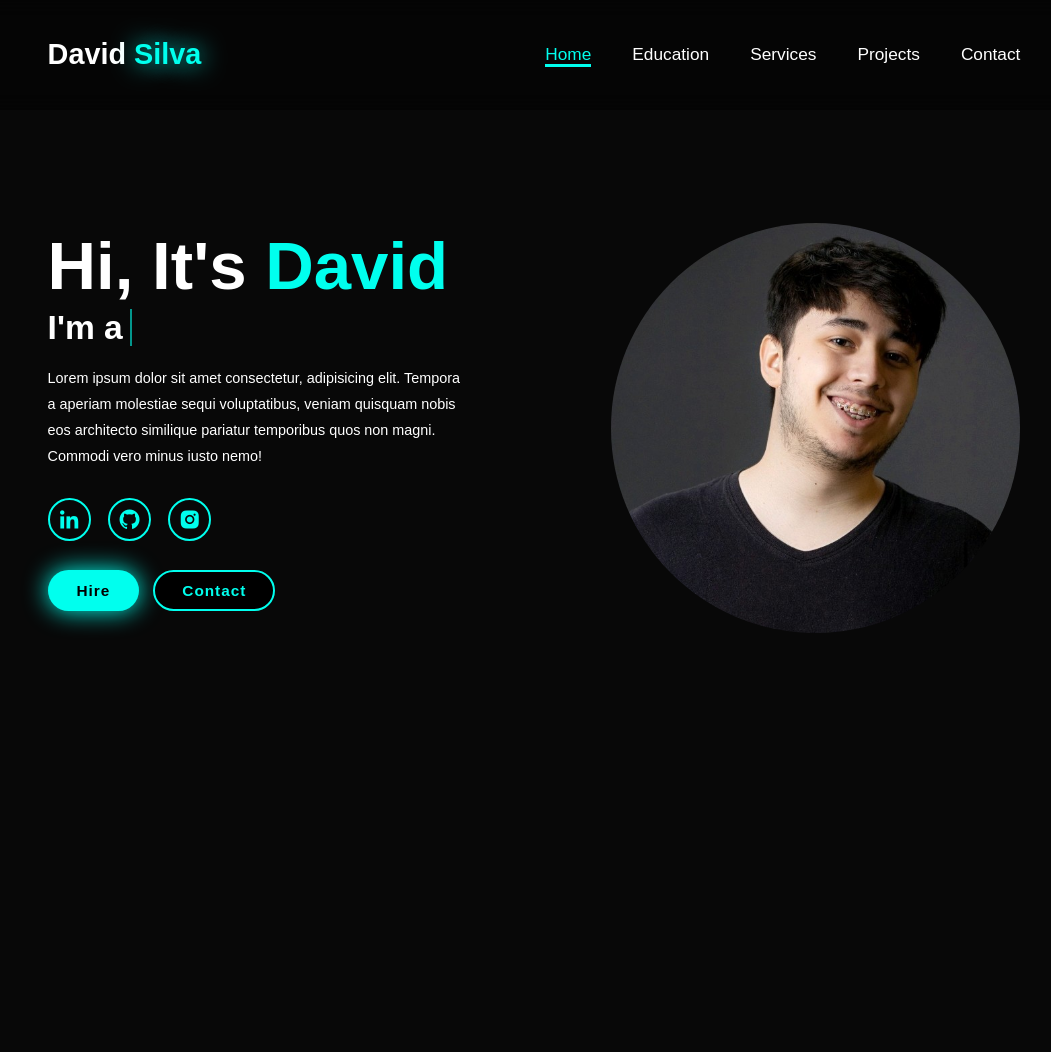
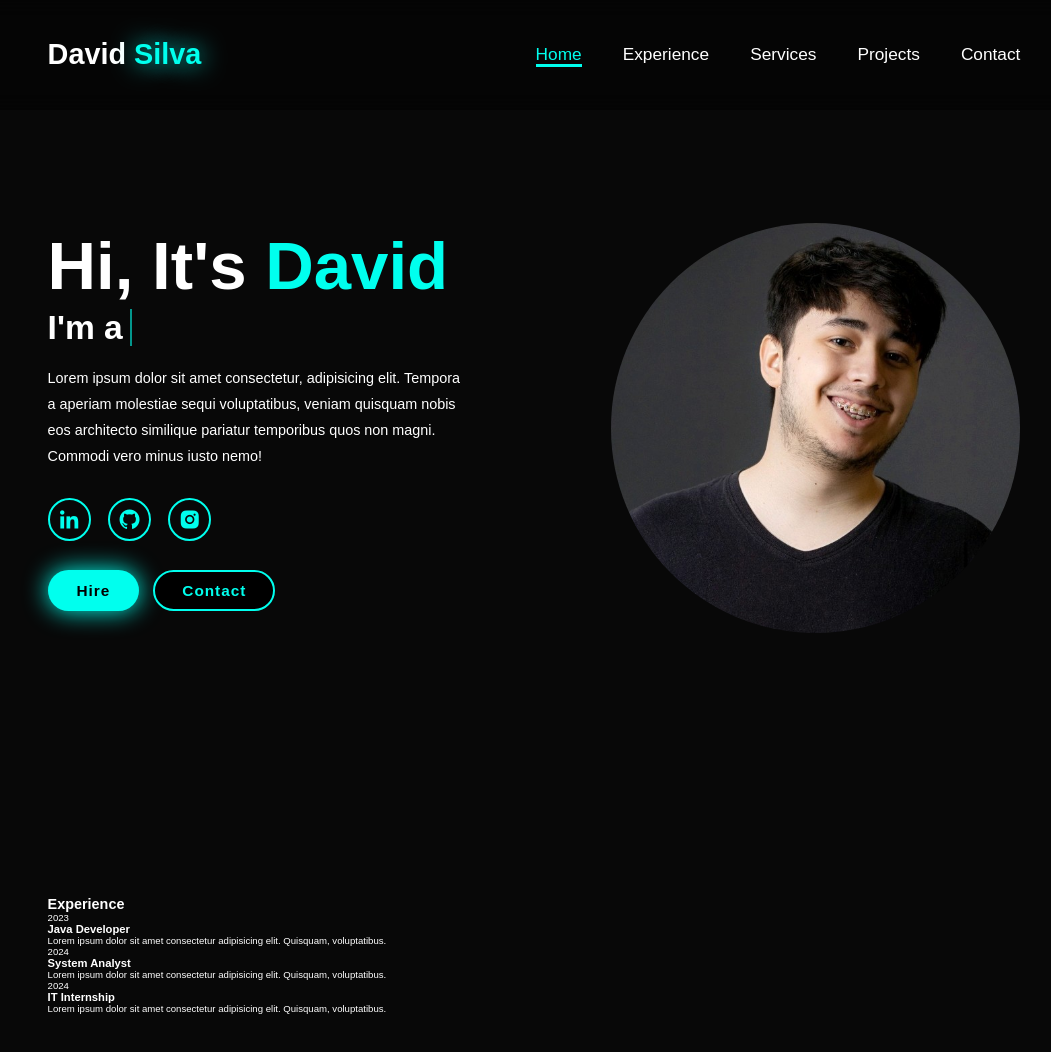
Before and after one commit to davsteixeira/portfolio-davsteixeira, a plain HTML site: page index.html in a window 1280 px wide. Shown: the whole page, without its empty margins (106-1157 px from the left). Before the commit the page ends 800 px from the top, so only its background shows below. Drawn offline with nearby package versions, Linux system fonts and the light colour scheme.

Commit message:
feat: add experience section

```diff
--- a/index.html
+++ b/index.html
@@ -18,7 +18,7 @@
 
         <nav class="navbar">
             <a href="#home" class="active">Home</a>
-            <a href="#education">Education</a>
+            <a href="#experience">Experience</a>
             <a href="#services">Services</a>
             <a href="#projects">Projects</a>
             <a href="#contact">Contact</a>
@@ -44,9 +44,46 @@
                 <a href="#contact" class="btn">Contact</a>
             </div>
         </div>
-            <div class="home-img">
-                <img src="image.jpg" alt="David Silva">
+        <div class="home-img">
+            <img src="image.jpg" alt="David Silva">
+        </div>
+    </section>
+
+    <section class="experience" id="experience">
+        <h2 class="heading">Experience</h2>
+
+        <div>
+
+            <div class="timeline-item">
+                <div class="timeline-dot">
+                    <div class="timeline-date">2023</div>
+                    <div class="timeline-content">
+                        <h3>Java Developer</h3>
+                        <p>Lorem ipsum dolor sit amet consectetur adipisicing elit. Quisquam, voluptatibus.</p>
+                    </div>
+                </div>
             </div>
+
+            <div class="timeline-item">
+                <div class="timeline-dot">
+                    <div class="timeline-date">2024</div>
+                    <div class="timeline-content">
+                        <h3>System Analyst</h3>
+                        <p>Lorem ipsum dolor sit amet consectetur adipisicing elit. Quisquam, voluptatibus.</p>
+                    </div>
+                </div>
+            </div>
+
+            <div class="timeline-item">
+                <div class="timeline-dot">
+                    <div class="timeline-date">2024</div>
+                    <div class="timeline-content">
+                        <h3>IT Internship</h3>
+                        <p>Lorem ipsum dolor sit amet consectetur adipisicing elit. Quisquam, voluptatibus.</p>
+                    </div>
+                </div>
+            </div>
+        </div>
     </section>
 
     <script src="script.js"></script>
```
